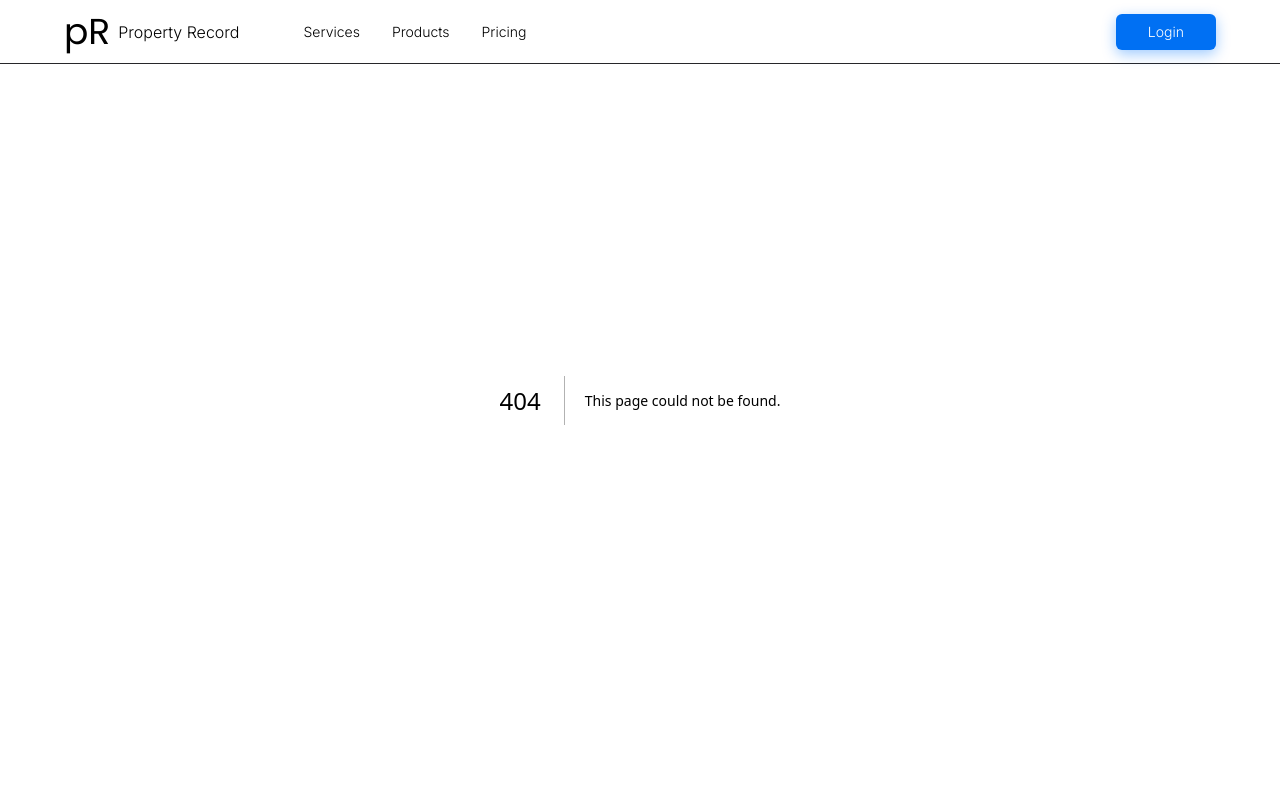
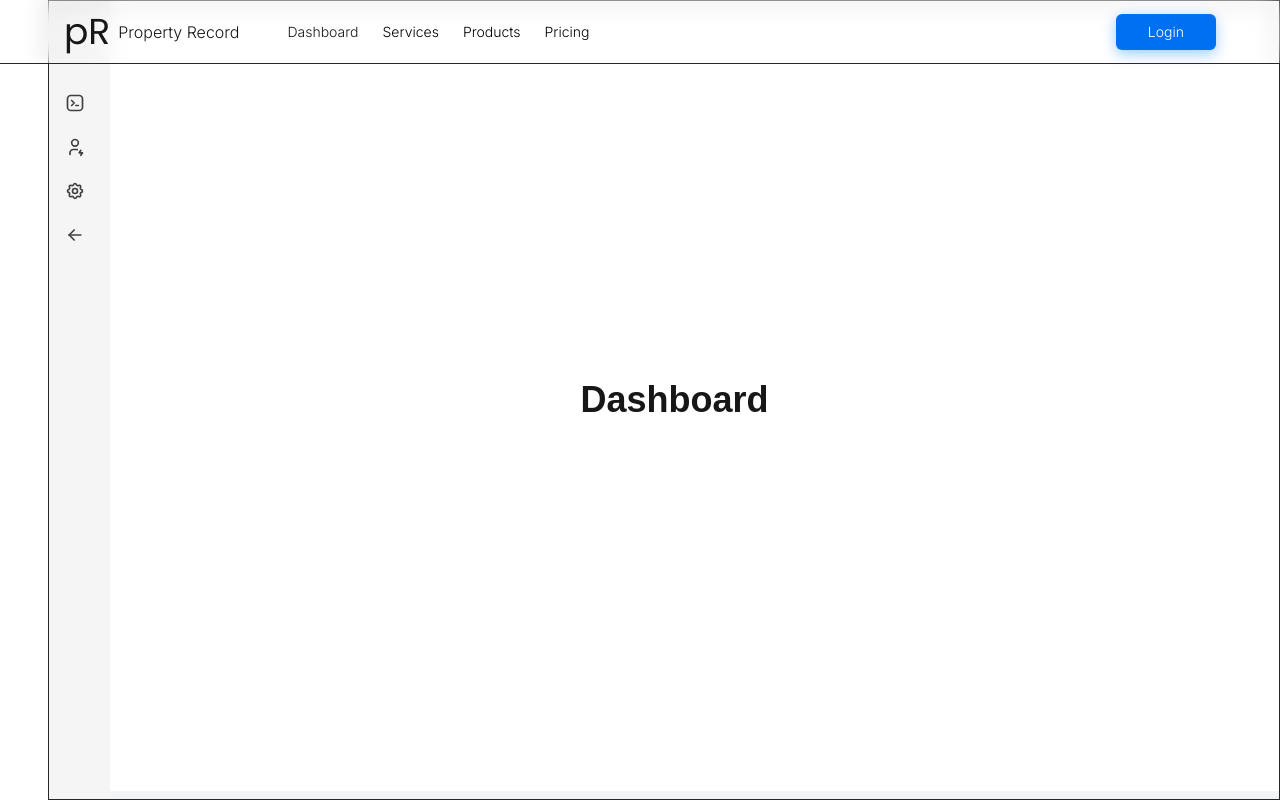
Before and after one commit to agxpro-z/property-record-webapp, a Next.js app: page /dashboard in a window 1280 px wide. Before the commit this address had no page. Built offline with nearby package versions, Linux system fonts and the light colour scheme.

Commit message:
App: Dashboard page with sidebar.
Signed-off-by: agxpro <herrscherofdarkness@gmail.com>

```diff
--- a/app/components/Navbar.tsx
+++ b/app/components/Navbar.tsx
@@ -11,14 +11,15 @@
   const [active, setActive] = useState<string | null>(null);
   return (
     <div
-      className={`${inter.className} text-sm fixed h-16 w-full backdrop-blur-md bg-transparent z-50 flex flex-row items-center justify-between mx-auto px-16 border-b-[1px] border-zinc-800`}
+      className={`${inter.className} text-sm h-16 w-full backdrop-blur-md bg-transparent z-50 flex flex-row items-center justify-between mx-auto px-16 border-b-[1px] border-zinc-800`}
     >
-      <div className="flex flex-row items-center h-full gap-16" onMouseLeave={() => setActive(null)}>
+      <div className="flex flex-row items-center h-full gap-12" onMouseLeave={() => setActive(null)}>
         <Link className="flex flex-row items-center gap-2" href="/">
           <h1 className={`text-4xl font-bold ${poppins.className}`}>pR</h1>
           <h2 className="text-base font-medium">Property Record</h2>
         </Link>
-        <div className="flex flex-row items-center justify-evenly gap-8 font-medium">
+        <div className="flex flex-row items-center justify-evenly gap-6 font-medium">
+          <Link href="/dashboard">Dashboard</Link>
           <MenuItem setActive={setActive} active={active} item="Services">
             <div className="flex flex-col space-y-4 text-sm">
               <HoveredLink href="/web-dev">Web Development</HoveredLink>
--- /dev/null
+++ b/app/components/ui/sidebar.tsx
@@ -0,0 +1,190 @@
+"use client";
+import { cn } from "@/lib/utils";
+import Link, { LinkProps } from "next/link";
+import React, { useState, createContext, useContext } from "react";
+import { AnimatePresence, motion } from "framer-motion";
+import { IconMenu2, IconX } from "@tabler/icons-react";
+
+interface Links {
+  label: string;
+  href: string;
+  icon: React.JSX.Element | React.ReactNode;
+}
+
+interface SidebarContextProps {
+  open: boolean;
+  setOpen: React.Dispatch<React.SetStateAction<boolean>>;
+  animate: boolean;
+}
+
+const SidebarContext = createContext<SidebarContextProps | undefined>(
+  undefined
+);
+
+export const useSidebar = () => {
+  const context = useContext(SidebarContext);
+  if (!context) {
+    throw new Error("useSidebar must be used within a SidebarProvider");
+  }
+  return context;
+};
+
+export const SidebarProvider = ({
+  children,
+  open: openProp,
+  setOpen: setOpenProp,
+  animate = true,
+}: {
+  children: React.ReactNode;
+  open?: boolean;
+  setOpen?: React.Dispatch<React.SetStateAction<boolean>>;
+  animate?: boolean;
+}) => {
+  const [openState, setOpenState] = useState(false);
+
+  const open = openProp !== undefined ? openProp : openState;
+  const setOpen = setOpenProp !== undefined ? setOpenProp : setOpenState;
+
+  return (
+    <SidebarContext.Provider value={{ open, setOpen, animate: animate }}>
+      {children}
+    </SidebarContext.Provider>
+  );
+};
+
+export const Sidebar = ({
+  children,
+  open,
+  setOpen,
+  animate,
+}: {
+  children: React.ReactNode;
+  open?: boolean;
+  setOpen?: React.Dispatch<React.SetStateAction<boolean>>;
+  animate?: boolean;
+}) => {
+  return (
+    <SidebarProvider open={open} setOpen={setOpen} animate={animate}>
+      {children}
+    </SidebarProvider>
+  );
+};
+
+export const SidebarBody = (props: React.ComponentProps<typeof motion.div>) => {
+  return (
+    <>
+      <DesktopSidebar {...props} />
+      <MobileSidebar {...(props as React.ComponentProps<"div">)} />
+    </>
+  );
+};
+
+export const DesktopSidebar = ({
+  className,
+  children,
+  ...props
+}: React.ComponentProps<typeof motion.div>) => {
+  const { open, setOpen, animate } = useSidebar();
+  return (
+    <>
+      <motion.div
+        className={cn(
+          "h-full px-4 py-4 hidden border-none md:flex md:flex-col bg-neutral-100 dark:bg-zinc-950 w-[300px] flex-shrink-0",
+          className
+        )}
+        animate={{
+          width: animate ? (open ? "300px" : "60px") : "300px",
+        }}
+        onMouseEnter={() => setOpen(true)}
+        onMouseLeave={() => setOpen(false)}
+        {...props}
+      >
+        {children}
+      </motion.div>
+    </>
+  );
+};
+
+export const MobileSidebar = ({
+  className,
+  children,
+  ...props
+}: React.ComponentProps<"div">) => {
+  const { open, setOpen } = useSidebar();
+  return (
+    <>
+      <div
+        className={cn(
+          "h-10 px-4 py-4 flex flex-row md:hidden items-center justify-between bg-neutral-100 dark:bg-zinc-900 w-full"
+        )}
+        {...props}
+      >
+        <div className="flex justify-end z-20 w-full">
+          <IconMenu2
+            className="text-neutral-800 dark:text-neutral-200"
+            onClick={() => setOpen(!open)}
+          />
+        </div>
+        <AnimatePresence>
+          {open && (
+            <motion.div
+              initial={{ x: "-100%", opacity: 0 }}
+              animate={{ x: 0, opacity: 1 }}
+              exit={{ x: "-100%", opacity: 0 }}
+              transition={{
+                duration: 0.3,
+                ease: "easeInOut",
+              }}
+              className={cn(
+                "fixed h-full w-full inset-0 bg-white dark:bg-neutral-900 p-10 z-[100] flex flex-col justify-between",
+                className
+              )}
+            >
+              <div
+                className="absolute right-10 top-10 z-50 text-neutral-800 dark:text-neutral-200"
+                onClick={() => setOpen(!open)}
+              >
+                <IconX />
+              </div>
+              {children}
+            </motion.div>
+          )}
+        </AnimatePresence>
+      </div>
+    </>
+  );
+};
+
+export const SidebarLink = ({
+  link,
+  className,
+  ...props
+}: {
+  link: Links;
+  className?: string;
+  props?: LinkProps;
+}) => {
+  const { open, animate } = useSidebar();
+  return (
+    <Link
+      href={link.href}
+      className={cn(
+        "flex items-center justify-start gap-2  group/sidebar py-2",
+        className
+      )}
+      {...props}
+    >
+      {link.icon}
+
+      <motion.span
+        animate={{
+          display: animate ? (open ? "inline-block" : "none") : "inline-block",
+          opacity: animate ? (open ? 1 : 0) : 1,
+        }}
+        className="text-neutral-700 dark:text-neutral-200 text-sm group-hover/sidebar:translate-x-1 transition duration-150 whitespace-pre inline-block !p-0 !m-0"
+      >
+        {link.label}
+      </motion.span>
+    </Link>
+  );
+};
--- /dev/null
+++ b/app/dashboard/layout.tsx
@@ -0,0 +1,84 @@
+"use client";
+import React, { useState } from "react";
+import { Sidebar, SidebarBody, SidebarLink } from "@/components/ui/sidebar";
+import {
+  IconArrowLeft,
+  IconBrandTabler,
+  IconSettings,
+  IconUserBolt,
+} from "@tabler/icons-react";
+import { cn } from "@/lib/utils";
+
+export default function DashboardLayout({ children }: { children: React.ReactNode }) {
+  const links = [
+    {
+      label: "Dashboard",
+      href: "/dashboard",
+      icon: (
+        <IconBrandTabler className="text-neutral-700 dark:text-neutral-200 h-5 w-5 flex-shrink-0" />
+      ),
+    },
+    {
+      label: "Profile",
+      href: "/dashboard/profile",
+      icon: (
+        <IconUserBolt className="text-neutral-700 dark:text-neutral-200 h-5 w-5 flex-shrink-0" />
+      ),
+    },
+    {
+      label: "Settings",
+      href: "#",
+      icon: (
+        <IconSettings className="text-neutral-700 dark:text-neutral-200 h-5 w-5 flex-shrink-0" />
+      ),
+    },
+    {
+      label: "Logout",
+      href: "#",
+      icon: (
+        <IconArrowLeft className="text-neutral-700 dark:text-neutral-200 h-5 w-5 flex-shrink-0" />
+      ),
+    },
+  ];
+  const [open, setOpen] = useState(false);
+
+  return (
+    <div className="pl-12 h-full w-full">
+      <div
+        className={cn(
+          "flex flex-col md:flex-row bg-gray-100 dark:bg-zinc-900 flex-1 mx-auto border border-zinc-800 dark:border-zinc-900 overflow-hidden",
+          "h-screen"
+        )}
+      >
+        <Sidebar open={open} setOpen={setOpen}>
+          <SidebarBody className="mt-0 pt-20 justify-between gap-10 border-none">
+            <div className="flex flex-col flex-1 overflow-y-auto overflow-x-hidden">
+              <div className="mt-1 flex flex-col gap-2 h-full">
+                {links.map((link, idx) => (
+                  <SidebarLink key={idx} link={link} />
+                ))}
+              </div>
+            </div>
+          </SidebarBody>
+        </Sidebar>
+        <DashboardComponent>
+          {children}
+        </DashboardComponent>
+      </div>
+    </div>
+  );
+}
+
+const DashboardComponent = ({ children }: { children: React.ReactNode }) => {
+  return (
+    <>
+      <div className="flex flex-1">
+        <div className="flex flex-1 pt-0 pb-2 pl-[1px]">
+          <div className="pr-12 pt-2 pl-2 overflow-x-auto border-none border-neutral-200 dark:border-neutral-700 bg-white dark:bg-zinc-950 flex flex-col gap-2 flex-1 w-full h-full">
+            {children}
+          </div>
+        </div>
+      </div>
+    </>
+  );
+};
--- /dev/null
+++ b/app/dashboard/page.tsx
@@ -0,0 +1,11 @@
+import React from "react";
+
+export default function Dashboard() {
+  return (
+    <>
+      <div className="flex flex-col items-center justify-center h-screen">
+        <h1 className="text-4xl font-bold">Dashboard</h1>
+      </div>
+    </>
+  );
+}
--- /dev/null
+++ b/app/dashboard/profile/page.tsx
@@ -0,0 +1,11 @@
+import React from "react";
+
+export default function Profile() {
+  return (
+    <>
+      <div className="flex flex-col items-center justify-center h-screen">
+        <h1 className="text-4xl font-bold">Profile</h1>
+      </div>
+    </>
+  );
+}
--- a/app/layout.tsx
+++ b/app/layout.tsx
@@ -1,6 +1,7 @@
 import type { Metadata } from "next";
 import "./globals.css";
 import Navbar from "@/components/Navbar";
+import { SidebarProvider } from "./components/ui/sidebar";
 
 export const metadata: Metadata = {
   title: "Property Record App",
@@ -17,8 +18,12 @@
       <body
         className={`antialiased`}
       >
-        <Navbar />
-        {children}
+        <SidebarProvider>
+          <div className="fixed w-full z-50">
+            <Navbar />
+          </div>
+          {children}
+        </SidebarProvider>
       </body>
     </html>
   );
```
